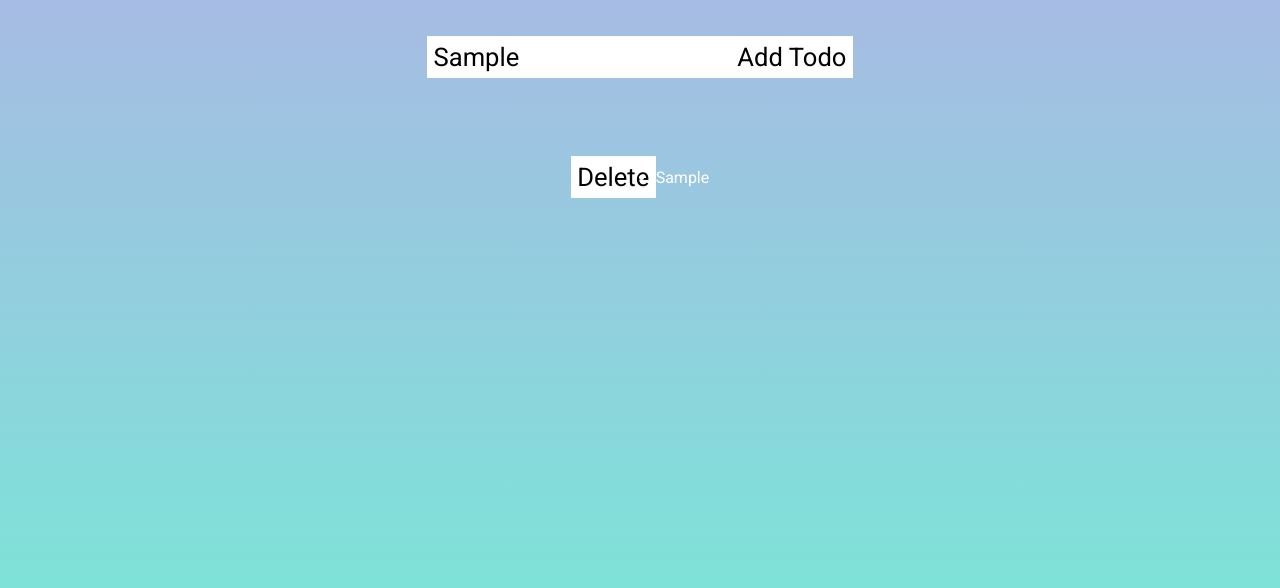
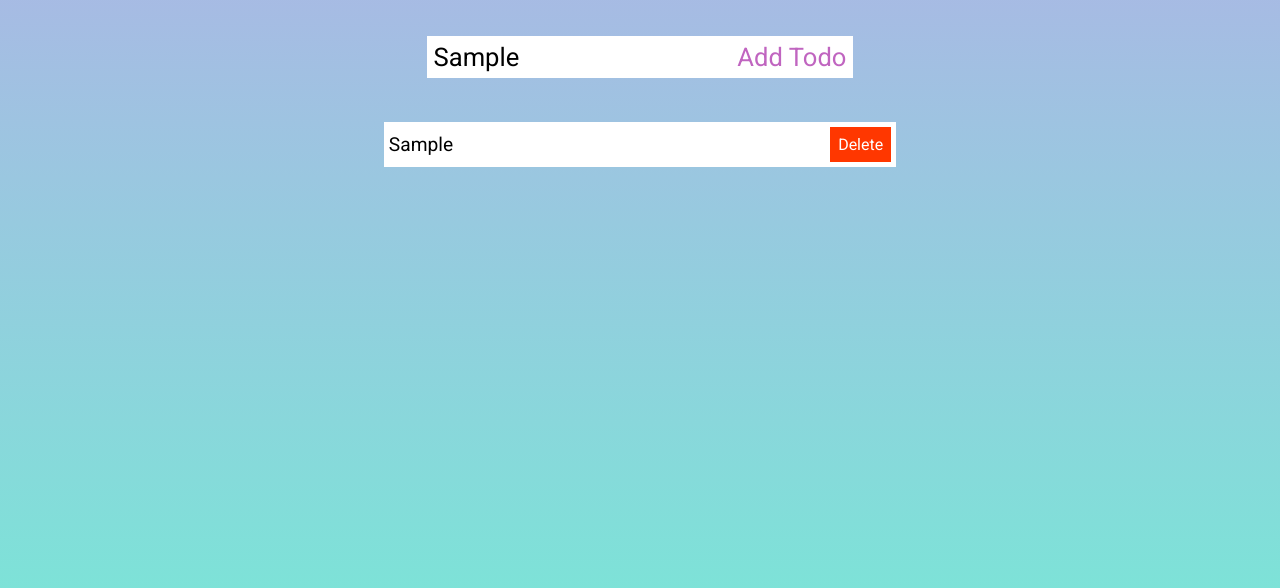
Before and after one commit to mahdimorasmmb/Todo-App, a plain HTML site: page index.html in a window 1280 px wide. Both pictures are taken after typing "Sample" into the empty fields and a click on the button "Add Todo". Shown: the part 78-666 px from the top of the page. Drawn offline with Linux system fonts and the light colour scheme.

Commit message:
fixing styled ul li

```diff
--- a/app.js
+++ b/app.js
@@ -4,13 +4,16 @@ let flag = true;
 
 const addTodo = () => {
     let valueInputTodo = inputTodo.value;
+    let todoDiv = document.createElement('div');
+    todoDiv.classList.add('todo');
     let li = document.createElement('li');
     let button = document.createElement('button');
     button.textContent = "Delete";
     button.setAttribute("class", "btn-list");
     li.textContent = valueInputTodo;
-    myul.appendChild(button);
-    myul.appendChild(li)
+    todoDiv.appendChild(li)
+    todoDiv.appendChild(button)
+    myul.appendChild(todoDiv);
     button.addEventListener('click', (event) => {
         event.target.parentElement.remove();
     })
--- a/style.css
+++ b/style.css
@@ -26,12 +26,7 @@ body{
 }
 
 
-ul {
-    display: flex;
-    height:15vh;
-    justify-content: center;
-    align-items: center;
-}
+
 
 .form-group input ,button {
     padding: 0.4rem;
@@ -40,71 +35,69 @@ ul {
     background: white;
 }
 
-.
-/* .container {
-    margin: auto;
-    width: 50%;
-
-    padding: 10px;
-    height: 100vh;
-    border-radius: 3px;
+.form-group button{
+    color: #c065c0;
+    background: white;
+    cursor: pointer;
+    transition: all 0.3s ease;
 
 }
 
-.form-group input {
-    width: 80%;
-    font-size:1.5rem;
-    font-weight: bold;
-    border: 1px solid black;
-    padding: 1.1rem .5rem;
+.form-group button:hover{
+    background: #c065c0;
+    color: white;
 }
-.form-group {
-    display: flex;
-    flex-direction: column;
-    align-items: center;
-    justify-content: center;
-    padding: 2rem;
-    border-radius: 3px;
 
-}
-.btn{
-    margin-top: 5px;
-    margin-left: 7px;
-    font-weight: bold;
-    font-size: 1.5rem;
-    background: #74ebd5;
-    border-radius: 3px;
-    padding:.5rem
-}
-.btn-list{
-    position:relative;
-    right:0;
-    font-weight: bold;
-    font-size: 1.2rem;
-    background: rgb(119, 238, 119);
-    border-radius: 3px;
-    padding:.3rem;
-    right:0
-}
-.form-group button:hover {
 
-    background:linear-gradient(to right,#667db6,#0082c8)
-}
 
 .list {
     display: flex;
-    flex-direction: column;
+    justify-content: center;
     align-items: center;
-    justify-content: center;
-    background-color:antiquewhite;
-    border : 1px solid black
+}
+
+ul {
+    min-width: 40%;
+    list-style: none;
+
+}
+
+ul li{
+
+    min-width: 40%;
+    list-style: none;
+}
+.todo li {
+    flex: 1
+}
+
+.todo {
+
+    margin: 5px auto;
+    background: white;
+    color: #000000;
+    display: flex;
+    font-size: 1.2rem;
+    padding: 0.3rem;
+    justify-content: space-between;
+    align-items: center;
+    transition: all 0.5s ease;
+}
+.todo li {
+    flex: 1
+}
+
+.btn-list{
+    padding: 0.5rem;
+    background: #ff3700;
+    color: white;
+    border: none;
+    margin-left: 0.2rem;
+    cursor: pointer;
+    font-size: 1rem;
 }
 
 
-li {
-    width: 100%;
-}
 .text-decoration{
     text-decoration: line-through;
 }
- */
```
